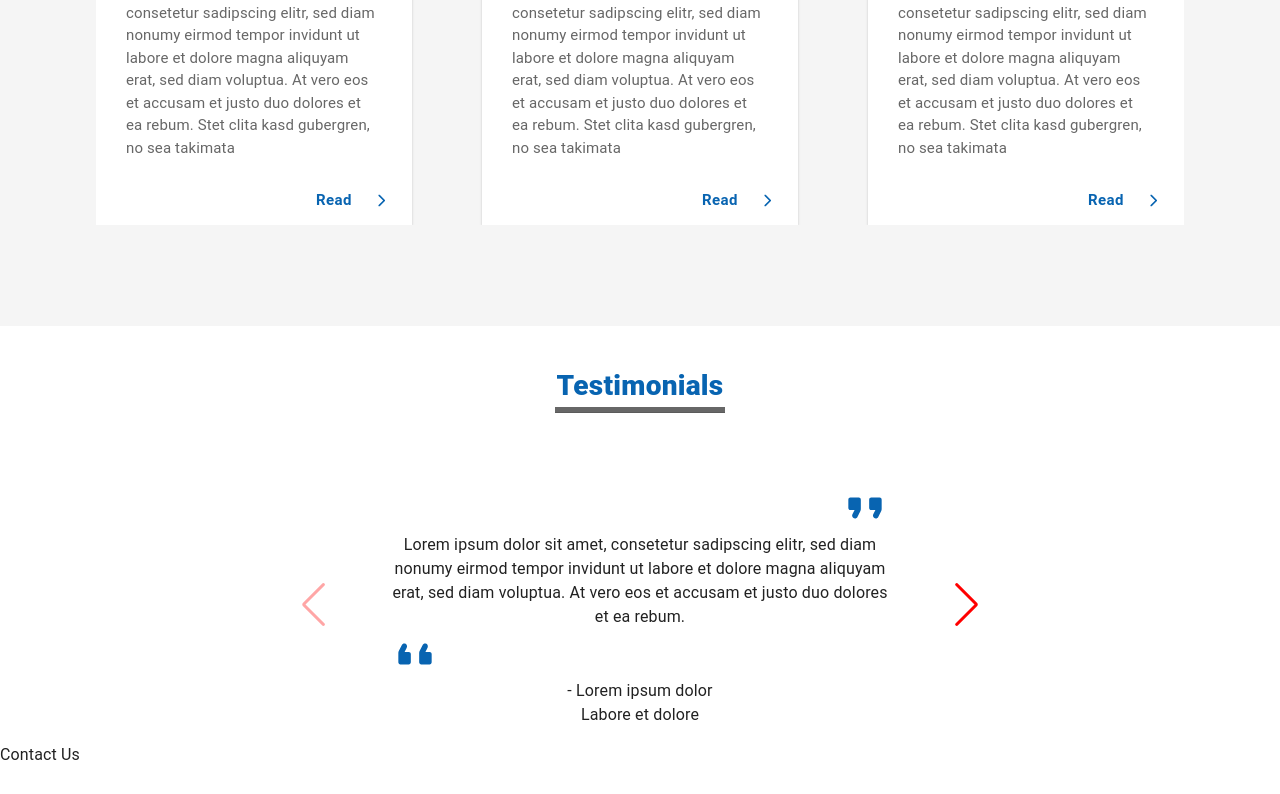
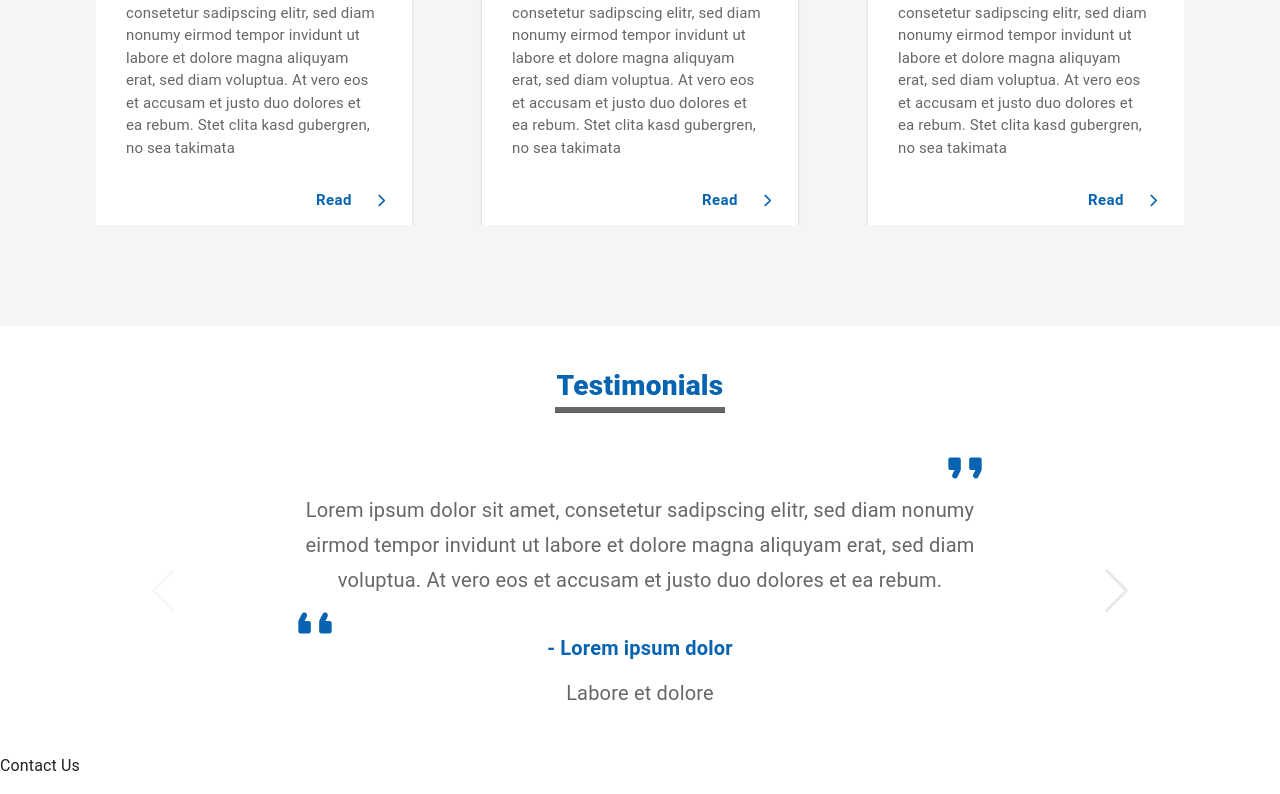
Before and after one commit to Madhushani-29/Company-Website, a React (Create React App) app: page / in a window 1280 px wide. Shown: the part 1558-2352 px from the top of the page. Built offline with nearby package versions, Linux system fonts and the light colour scheme.

Commit message:
testim added

```diff
--- a/src/pages/Testimonials.js
+++ b/src/pages/Testimonials.js
@@ -11,7 +11,7 @@ import TestimonialsData from "../data/testimonialsData";
 const Testimonials = () => {
   return (
     <Grid display="flex" justifyContent="center" marginTop="140px">
-      <Grid maxWidth="700px" sx={{ textAlign: "center" }}>
+      <Grid maxWidth="1000px" sx={{ textAlign: "center" }}>
         <Typography
           sx={{ color: "#0864b1", fontSize: "28px", fontWeight: "800" }}
         >
@@ -19,15 +19,15 @@ const Testimonials = () => {
           <Box style={{ display: "flex", justifyContent: "center" }}>
             <Divider
               color="#676767"
-              sx={{ width: "170px", height: "6px", marginBottom: "70px" }}
+              sx={{ width: "170px", height: "6px", marginBottom: "30px" }}
             />
           </Box>
         </Typography>
 
         <Swiper
           style={{
-            "--swiper-navigation-color": "red",
-            "--swiper-pagination-color": "red",
+            "--swiper-navigation-color": "RGBA(103,103,103,0.15 )",
+            "--swiper-pagination-color": "RGBA(103,103,103,0.15 )",
           }}
           lazy={true}
           navigation={true}
@@ -36,8 +36,8 @@ const Testimonials = () => {
         >
           {TestimonialsData.map((testimonials) => (
             <SwiperSlide>
-              <Grid  display="flex" justifyContent="center" >
-              <Box maxWidth='500px'>
+              <Grid display="flex" justifyContent="center">
+                <Box maxWidth="700px">
                   <Box
                     sx={{
                       display: "flex",
@@ -49,11 +49,20 @@ const Testimonials = () => {
                       sx={{ color: "#0864b1", fontSize: "50px" }}
                     />
                   </Box>
-                <Typography>{testimonials.content1}</Typography>
+                  <Typography
+                    sx={{
+                      color: "#676767",
+                      fontSize: "20px",
+                      lineHeight: "35px",
+                    }}
+                  >
+                    {testimonials.content1}
+                  </Typography>
                   <Box
                     sx={{
                       display: "flex",
                       justifyContent: "flex-start",
+
                       alignItems: "center",
                     }}
                   >
@@ -65,8 +74,25 @@ const Testimonials = () => {
                       }}
                     />
                   </Box>
-                <Typography>{testimonials.content2}</Typography>
-                <Typography>{testimonials.content3}</Typography>
+                  <Typography
+                    sx={{
+                      color: "#0864B1",
+                      fontSize: "20px",
+                      fontWeight: "bold",
+                      lineHeight: "0px",
+                    }}
+                  >
+                    {testimonials.content2}
+                  </Typography>
+                  <Typography
+                    sx={{
+                      color: "#676767",
+                      fontSize: "20px",
+                      lineHeight: "90px",
+                    }}
+                  >
+                    {testimonials.content3}
+                  </Typography>
                 </Box>
               </Grid>
             </SwiperSlide>
```
Lines whose indentation alone changed are shown as unchanged.
